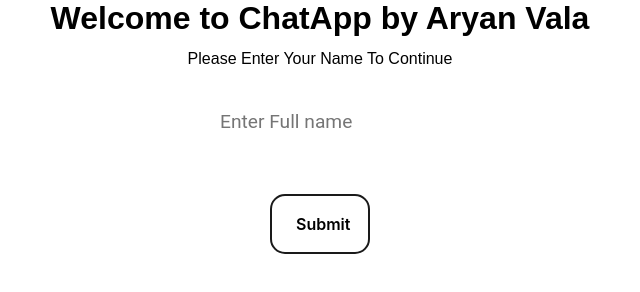
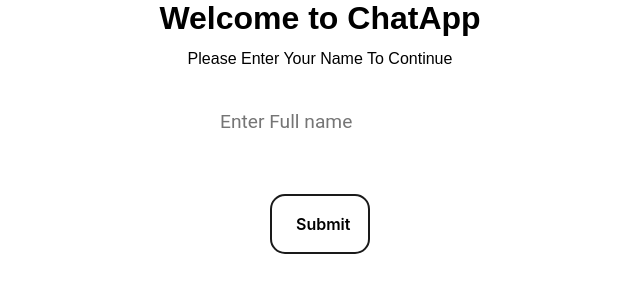
Before and after one commit to devbyaryanvala/ChatApp, a plain HTML site: page public/index.html in a window 1280 px wide. Shown: the whole page, without its empty margins (320-960 px from the left). Drawn offline with nearby package versions, Linux system fonts and the light colour scheme; no server answers.

Commit message:
Update index.html

```diff
--- a/public/index.html
+++ b/public/index.html
@@ -208,7 +208,7 @@
 
 <body>
     <div id="nameForm" class="form__group field">
-        <h1>Welcome to ChatApp by Aryan Vala</h1>
+        <h1>Welcome to ChatApp</h1>
         <p style="margin-top: 1%;">Please Enter Your Name To Continue</p>
         <input type="text" class="form__input" id="nameInput" placeholder="Enter Full name" required/>
         <label for="name" class="form__label">Enter Full Name</label>
@@ -218,7 +218,7 @@
         <!-- <input type="text" id="nameInput" placeholder="Enter your name" /> -->
         <!-- <button onclick="submitName()">Submit</button> -->
     </div>
-    <h3 style="color: white; border-bottom: 2px white solid;">Welcome to ChatApp By Aryan Vala</h3>
+    <h3 style="color: white; border-bottom: 2px white solid;">Welcome to ChatApp</h3>
     <div id="chatApp" style="display: none"></div>
     <ul id="messages" class="messages"></ul>
     <form id="form" action="">
```
